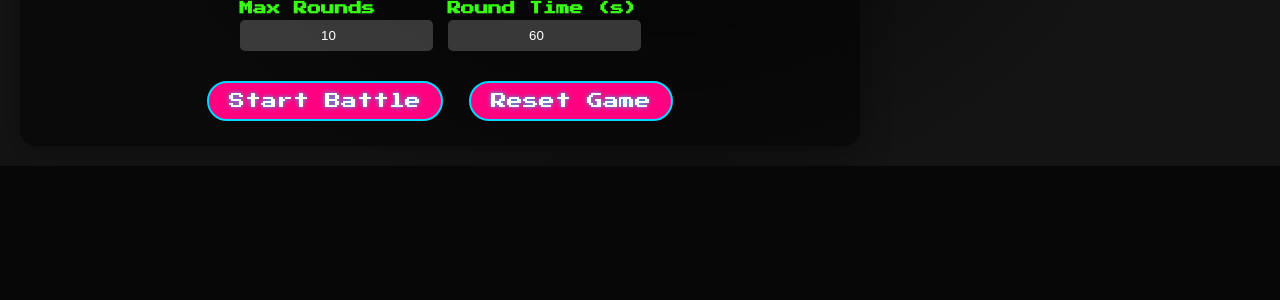
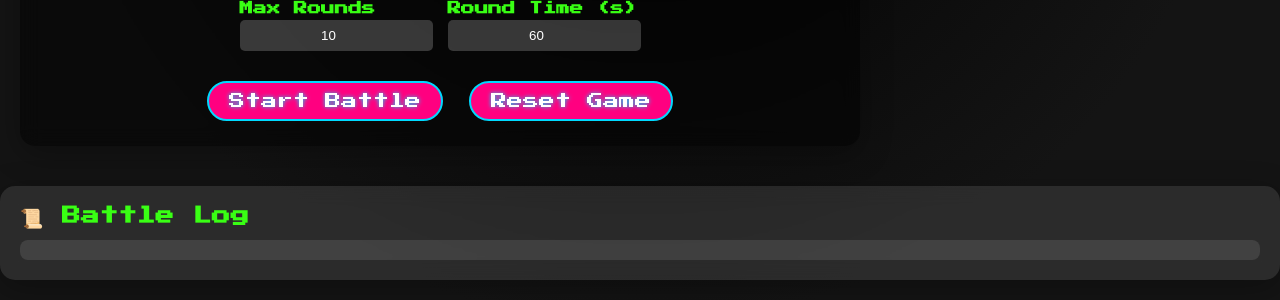
Before and after one commit to cbdonohue/robocode, a Flask app: page / in a window 1280 px wide. Shown: the part 858-1158 px from the top of the page. Before the commit the page ends 1024 px from the top, so only its background shows below. Run offline with Flask 3, Linux system fonts and the light colour scheme; data that the repository does not hold is empty.

Commit message:
Improve battle log layout with full-width container and enhanced styling
Co-authored-by: christopher.donohue <christopher.donohue@gmail.com>

```diff
--- a/templates/index.html
+++ b/templates/index.html
@@ -59,6 +59,17 @@
             box-shadow: 0 8px 32px rgba(0, 0, 0, 0.3);
             max-height: 80vh;
             overflow-y: auto;
+        }
+
+        /* New full-width battle log container */
+        .battle-log-container {
+            background: rgba(255, 255, 255, 0.1);
+            backdrop-filter: blur(10px);
+            border-radius: 15px;
+            padding: 20px;
+            box-shadow: 0 8px 32px rgba(0, 0, 0, 0.3);
+            max-width: 1400px;
+            margin: 20px auto;
         }
 
         .arena {
@@ -187,7 +198,7 @@
 
         /* Battle log styles */
         .log-section {
-            max-height: 200px;
+            max-height: 300px;
             overflow-y: auto;
             background: rgba(255, 255, 255, 0.1);
             border-radius: 8px;
@@ -512,10 +523,17 @@ def think(game_state):
                 <div id="tankItems"></div>
             </div>
 
-            <h3>📜 Battle Log</h3>
-            <div class="log-section" id="logSection">
-                <div id="logList"></div>
-            </div>
+            <!-- Battle Log moved to its own container below -->
+        </div>
+    </div>
+
+    <!-- =============================== -->
+    <!-- Full-width Battle Log Section   -->
+    <!-- =============================== -->
+    <div class="battle-log-container">
+        <h3>📜 Battle Log</h3>
+        <div class="log-section" id="logSection">
+            <div id="logList"></div>
         </div>
     </div>
 
```
